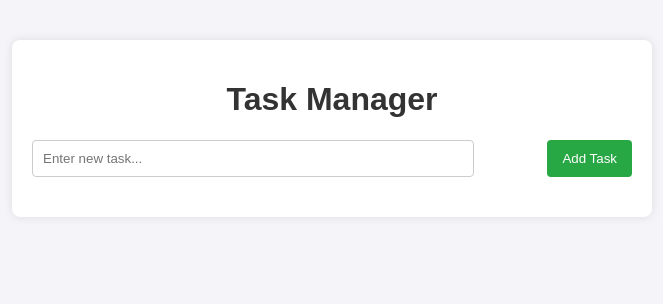
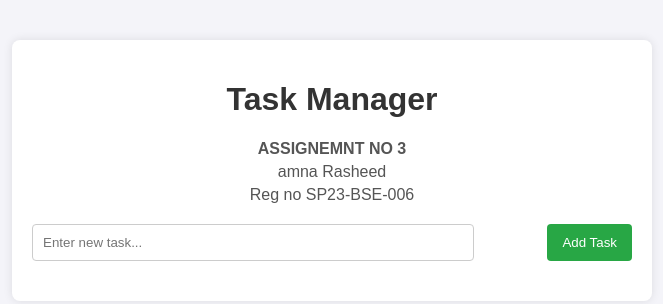
Before and after one commit to Amna-Rasheed-Khan/assignment_03, a website: page public/index.html in a window 1280 px wide. Shown: the whole page, without its empty margins (308-971 px from the left). Drawn offline with Linux system fonts and the light colour scheme; no server answers.

Commit message:
Update UI with assignment info

```diff
--- a/public/index.html
+++ b/public/index.html
@@ -18,6 +18,11 @@
 <body>
     <div class="container">
         <h1>Task Manager</h1>
+        <div style="text-align: center; margin-bottom: 20px; color: #555;">
+            <p style="margin: 5px 0; font-weight: bold;">ASSIGNEMNT NO 3</p>
+            <p style="margin: 5px 0;">amna Rasheed</p>
+            <p style="margin: 5px 0;">Reg no SP23-BSE-006</p>
+        </div>
         <div style="display: flex; justify-content: space-between; margin-bottom: 20px;">
             <input type="text" id="taskInput" placeholder="Enter new task...">
             <button id="addTaskBtn" onclick="addTask()">Add Task</button>
```
